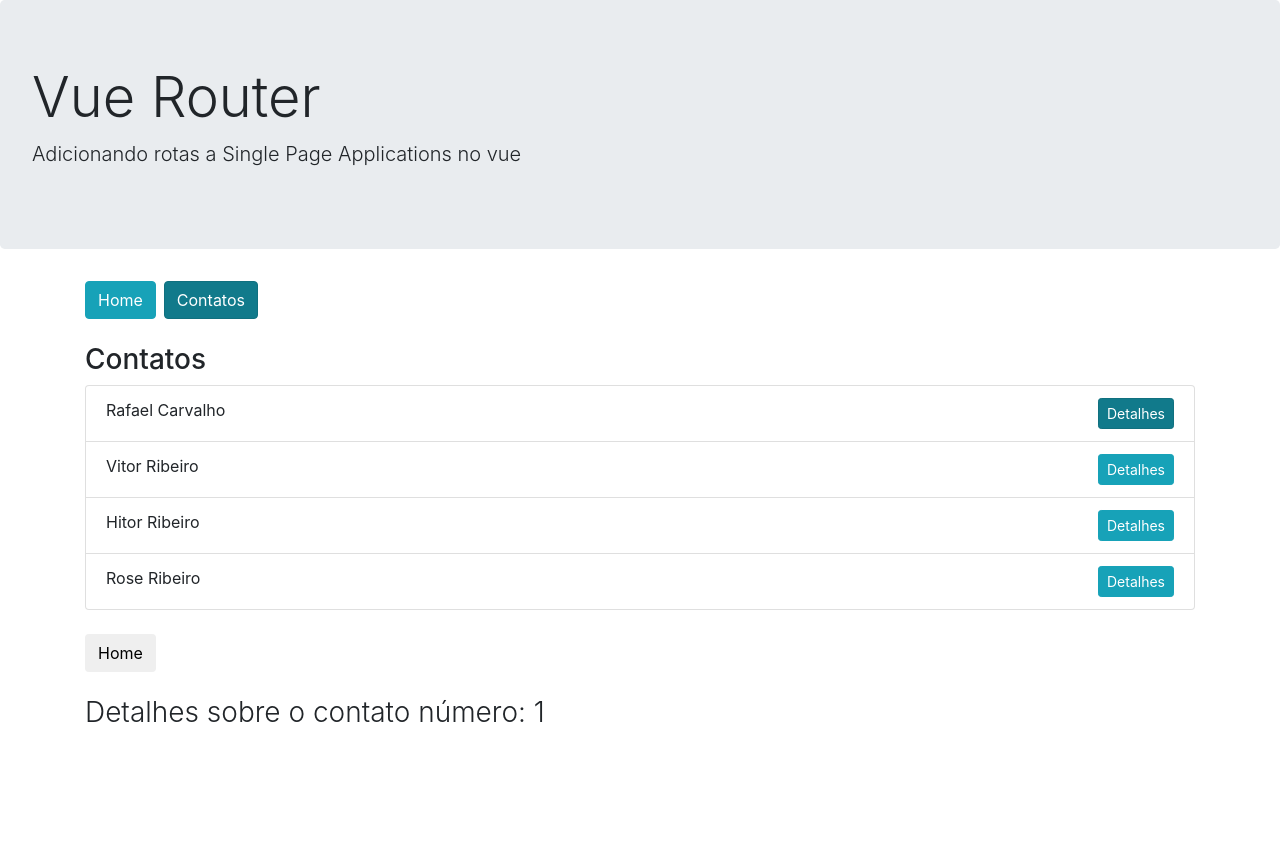
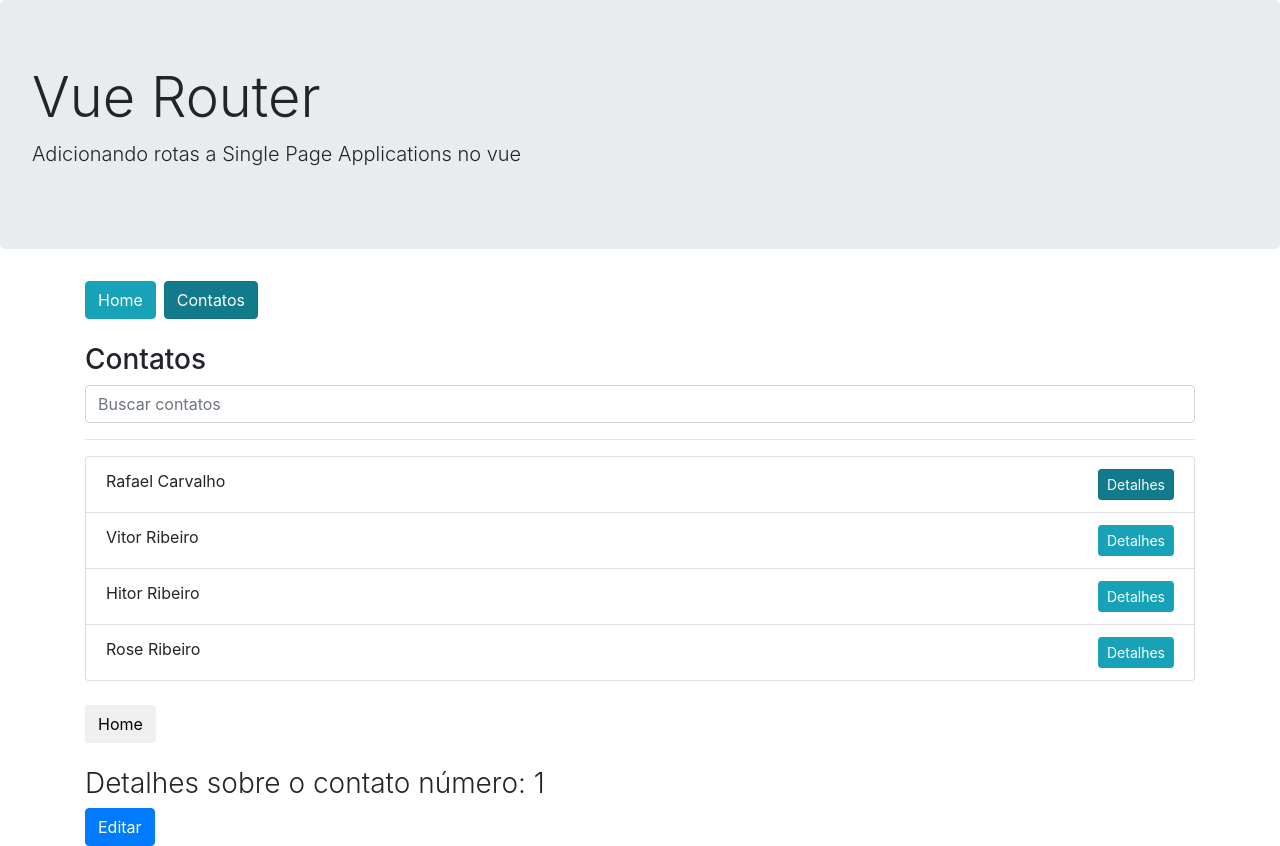
Before and after one commit to rafaelcarvalhocaetano/Vue-Router, a Vue app in the folder spa-router/: page /contatos/1 in a window 1280 px wide. Before the commit the page ends 800 px from the top, so only its background shows below. Built offline with nearby package versions, Linux system fonts and the light colour scheme.

Commit message:
new code router

```diff
--- a/spa-router/src/App.vue
+++ b/spa-router/src/App.vue
@@ -13,7 +13,7 @@
         <router-link class="btn btn-info mb-2" active-class="active" :to="{ path: '/Contatos' }">Contatos</router-link>
       -->
       <!-- Criando configuração de active-class no diretório do arquivo de rotas -->
-      <router-link class="btn btn-info mb-4 mr-2" exact to="/">Home</router-link>
+      <router-link class="btn btn-info mb-4 mr-2" exact to="/home">Home</router-link>
       <router-link class="btn btn-info mb-4 mr-2" :to="{ path: '/contatos' }">Contatos</router-link>
 
       <router-view></router-view>
--- a/spa-router/src/components/contatos/ContatosLista.vue
+++ b/spa-router/src/components/contatos/ContatosLista.vue
@@ -1,10 +1,21 @@
 <template>
     <div>
         <h3 class="font-weght-light">Contatos</h3>
-        <ul class="list-group" v-if="contatos.length > 0">
+
+        <div class="form-group">
+            <input
+                type="text"
+                class="form-control"
+                placeholder="Buscar contatos"
+                @keyup.enter="buscar"
+                >
+        </div>
+        <hr class="color-secondary">
+
+        <ul class="list-group" v-if="contatoFilter.length > 0">
             <ContatosListaItens
                 class="list-group-item"
-                v-for="contato in contatos"
+                v-for="contato in contatoFilter"
                 :key="contato.id"
                 :contato="contato"/>
         </ul>
@@ -31,7 +42,22 @@
             ]
         }
     },
+    computed: {
+        contatoFilter() {
+            const bsc = this.$route.query.busca;
+            return bsc ? this.contatos.filter(x => x.nome.toLowerCase().includes(bsc.toLowerCase())) : this.contatos
+        }
+    },
     methods: {
+        buscar(event) {
+            console.log("TCL: buscar -> event", event)
+            this.$router.push({
+                path: '/contatos',
+                query: {
+                    busca: event.target.value
+                }
+            });
+        },
         voltar(event) {
             // this.$router.replace({path: '/'})
             this.$router.back();
--- a/spa-router/src/components/contatos/ContatosListaItens.vue
+++ b/spa-router/src/components/contatos/ContatosListaItens.vue
@@ -3,14 +3,16 @@
         <span>{{ contato.nome }}</span>
         <!-- <button class="btn btn-info btn-sm float-right">Detalhes</button> -->
         <!-- OK -->
+        <router-link
+            class="btn btn-info btn-sm float-right"
+            :to="`/contatos/${contato.id}`">Detalhes</router-link>
+
+        <!-- Só funciona com rotas nomeadas -->
         <!-- <router-link
             class="btn btn-info btn-sm float-right"
-            :to="`/contatos/${contato.id}`">Detalhes</router-link> -->
+            :to="{name: 'contatos', params: { id: contato.id } }"
+            >Detalhes</router-link> -->
 
-        <!-- Só funciona com rotas nomeadas -->
-        <router-link
-            class="btn btn-info btn-sm float-right"
-            :to="{name: 'contato_detalhes', params: { id: contato.id } }">Detalhes</router-link>
         <!-- com @click -->
         <!-- <router-link
             class="btn btn-info btn-sm float-right"
@@ -35,6 +37,7 @@
             // this.$router.push(`/contato/${contato.id}`);
             // this.$router.push({path: `/contatos/${this.contato.id}`});
             this.$router.push({name: '/contatos/', params: {id: this.contato.id }});
+            console.log(' data ', this.$route.params.id)
         }
     }
 }
--- a/spa-router/src/router.js
+++ b/spa-router/src/router.js
@@ -4,7 +4,11 @@
 import Contatos from './views/contatos/Contatos.vue';
 import ContatoDetalhe from './views/contatos/ContatoDetalhe.vue';
 import ContatoHome from './views/contatos/ContatoHome.vue';
+import ContatoEditar from './views/contatos/ContatoEditar.vue';
+import Erro404Contatos from './views/contatos/Erro404Contatos.vue';
+
 import Home from './views/Home.vue';
+import Erro404 from './views/Erro404.vue';
 
 Vue.use(VueRouter);
 
@@ -15,19 +19,47 @@
     {
       path: '/contatos',
       component: Contatos,
+      alias: ['/meus-contatos', '/m-ctt'],
       children: [
         {
           path: ':id',
           component: ContatoDetalhe,
-          name: 'contato_detalhes'
+          name: 'contato'
+        },
+        {
+          path: ':id/editar',
+          alias: ':id/mtt',
+          component: {
+            default: ContatoEditar,
+            'contato-detalhes': ContatoDetalhe
+          }
         },
         {
           path: '',
           component: ContatoHome
+        },
+        {
+          path: '/contatos*',
+          component: Erro404Contatos
         }
       ]
     },
     // { path: '/contatos/:id', component: ContatoDetalhe},
-    { path: '/', component: Home}
+    // {path: '/contatos', redirect: '/meus-contatos'},
+    {path: '/home', component: Home , name: 'contatos'},
+    // { path: '/', redirect: '/contatos'}
+    {
+      path: '/',
+      redirect: to => {
+        return '/contatos'
+      }
+    },
+    {
+      path: '*',
+      component: Erro404
+      // redirect: to => {
+      //   return '/contatos'
+      // }
+    }
   ]
 })
--- /dev/null
+++ b/spa-router/src/views/Erro404.vue
@@ -0,0 +1,9 @@
+<template>
+    <div>
+        <div class="alert alert-danger">
+            <h3 class="text-center">Error <b>404</b></h3>
+            <P class="text-center">Página não encontrada</P>
+        </div>
+        <button class="btn btn-secondary mb-4 mt-4" @click="$router.back()">Voltar</button>
+    </div>
+</template>
--- a/spa-router/src/views/contatos/ContatoDetalhe.vue
+++ b/spa-router/src/views/contatos/ContatoDetalhe.vue
@@ -1,5 +1,11 @@
 <template>
-    <h3 class="font-weight-light">Detalhes sobre o contato número: {{ id }}</h3>
+    <div>
+        <h3 class="font-weight-light">Detalhes sobre o contato número: {{ id }}</h3>
+        <router-link
+            :to="`/contatos/${id}/editar`"
+            class="btn btn-primary"
+        >Editar</router-link>
+    </div>
 </template>
 
 <script>
@@ -24,10 +30,9 @@
         } else {
             return alert('Sem o Id da do Contato');
         }
+    },
+    created() {
+        // this.id = this.$route.params.id;
     }
-
-    // created() {
-    //     this.id = this.$route.params.id;
-    // }
 }
 </script>
--- /dev/null
+++ b/spa-router/src/views/contatos/ContatoEditar.vue
@@ -0,0 +1,6 @@
+<template>
+    <div>
+        <h3 class="font-weight-light">Editar contato com id: {{ $route.params.id}}</h3>
+        <button class="btn btn-secundarymt-4 mb-4" @click="$router.back()">Voltar</button>
+    </div>
+</template>
--- a/spa-router/src/views/contatos/Contatos.vue
+++ b/spa-router/src/views/contatos/Contatos.vue
@@ -7,6 +7,7 @@
     <div>
         <ContatosLista />
         <router-view></router-view>
+        <router-view name="contato-detalhes"></router-view>
     </div>
 </template>
 
--- /dev/null
+++ b/spa-router/src/views/contatos/Erro404Contatos.vue
@@ -0,0 +1,9 @@
+<template>
+    <div>
+        <div class="alert alert-warning">
+            <h3 class="text-center">Error <b>404</b></h3>
+            <P class="text-center">Página não encontrada</P>
+        </div>
+        <button class="btn btn-secondary mb-4 mt-4" @click="$router.back()">Voltar</button>
+    </div>
+</template>
```
